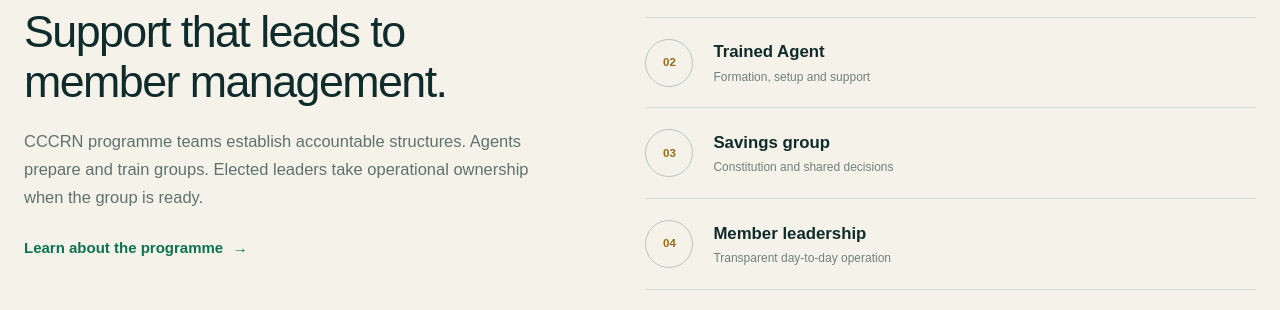
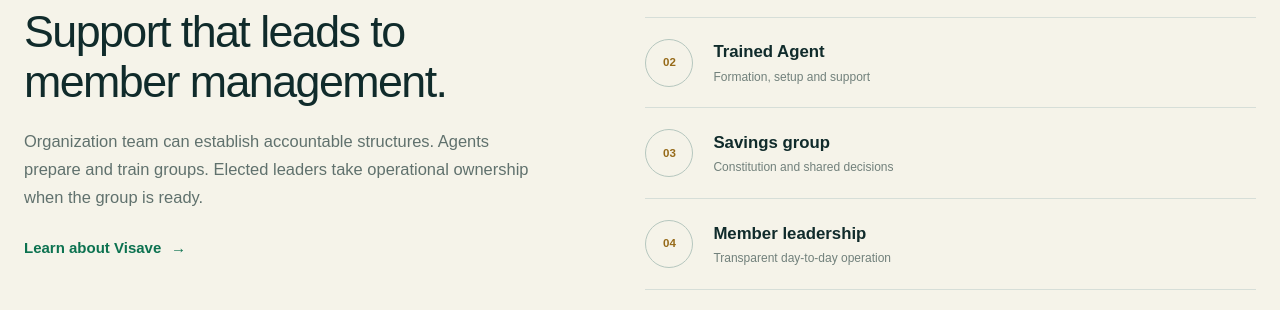
Before and after one commit to CCCRN26/visave, a Next.js app: page / in a window 1280 px wide. Shown: the part 1763-2073 px from the top of the page. Built offline with nearby package versions, Linux system fonts and the light colour scheme.

Commit message:
Update How It Works copy

```diff
--- a/src/app/page.js
+++ b/src/app/page.js
@@ -15,7 +15,7 @@ export default function Home(){return <main className="public-site">
     <div className="hero-visual"><div className="hero-accent" aria-hidden="true"/><div className="hero-image-clip"><Image src="/images/vsla-community-hero.png" alt="Illustrative community savings group reviewing records together" fill priority sizes="(max-width: 900px) 92vw, 52vw"/></div><div className="product-preview"><div className="preview-copy"><Image className="preview-logo" src="/cccrn-logo.png" alt="CCCRN logo" width={190} height={148}/><div><strong>Visave</strong><small>Clear records. Stronger groups.</small></div></div><div className="phone-stack" aria-label="Illustrative platform interface preview"><div className="phone phone-back"><span className="phone-speaker"/><div className="phone-screen"><small>GROUP OVERVIEW</small><b>Unity Savings Group</b><i/><i/><i/></div></div><div className="phone phone-front"><span className="phone-speaker"/><div className="phone-screen"><small>THIS MEETING</small><b>₦42,000</b><div className="mini-chart"><span/><span/><span/><span/></div><em>Reconciled ✓</em></div></div></div></div></div>
   </div></section>
   <section className="landing-section platform-support" id="solutions"><div className="section-heading"><p className="section-kicker">One connected platform</p><h2>Everything a savings group needs to operate with confidence.</h2><p>Visave is a digital records ledger for VSLAs and local savings groups, digitizing records and meetings, tracking transactions and peer-to-peer microloans while generating clean, verifiable report and data that enables embedded access to credit, healthcare and financial services.</p><p>Built for offline and online capabilities, it automatically syncs group accounting and targeted savings data once a connection is available.</p></div><div className="feature-grid">{features.map(([number,title,copy])=><article key={number}><span>{number}</span><h3>{title}</h3><p>{copy}</p></article>)}</div></section>
-  <section className="landing-section workflow-section"><div className="workflow-copy"><p className="section-kicker">How it works</p><h2>Support that leads to member management.</h2><p>CCCRN programme teams establish accountable structures. Agents prepare and train groups. Elected leaders take operational ownership when the group is ready.</p><Link href="/about">Learn about the programme <span aria-hidden="true">→</span></Link></div><ol className="workflow-steps"><li><span>01</span><div><b>Programme team</b><small>Governance and oversight</small></div></li><li><span>02</span><div><b>Trained Agent</b><small>Formation, setup and support</small></div></li><li><span>03</span><div><b>Savings group</b><small>Constitution and shared decisions</small></div></li><li><span>04</span><div><b>Member leadership</b><small>Transparent day-to-day operation</small></div></li></ol></section>
+  <section className="landing-section workflow-section"><div className="workflow-copy"><p className="section-kicker">How it works</p><h2>Support that leads to member management.</h2><p>Organization team can establish accountable structures. Agents prepare and train groups. Elected leaders take operational ownership when the group is ready.</p><Link href="/about">Learn about Visave <span aria-hidden="true">→</span></Link></div><ol className="workflow-steps"><li><span>01</span><div><b>Programme team</b><small>Governance and oversight</small></div></li><li><span>02</span><div><b>Trained Agent</b><small>Formation, setup and support</small></div></li><li><span>03</span><div><b>Savings group</b><small>Constitution and shared decisions</small></div></li><li><span>04</span><div><b>Member leadership</b><small>Transparent day-to-day operation</small></div></li></ol></section>
   <section className="landing-section value-section"><div className="value-panel"><p className="section-kicker">Designed for accountability</p><h2>Better records create stronger community institutions.</h2><div className="value-list"><span>Greater transparency</span><span>Easier supervision</span><span>Reliable financial histories</span><span>Member-managed operations</span></div></div><aside><p>Looking for a savings group near you?</p><h2>Discover groups that are open to new members.</h2><Link className="landing-primary" href="/find-a-group">Find a Group</Link></aside></section>
   <section className="final-cta"><p className="section-kicker">Start here</p><h2>Community savings, supported by better digital tools.</h2><div className="landing-actions"><Link className="landing-primary" href="/find-a-group">Find a Group</Link><Link className="landing-secondary light" href="/login">Platform Login <span aria-hidden="true">→</span></Link></div></section>
   <footer className="public-footer"><div className="public-brand"><Image className="public-brand-logo" src="/cccrn-logo.png" alt="CCCRN logo" width={190} height={148}/><span><strong>Visave</strong></span></div><p>Supporting transparent, member-led savings groups.</p><div><Link href="/about">About</Link><Link href="/join-a-group">Join a Group</Link><Link href="/contact">Contact</Link><Link href="/login">Login</Link></div></footer>
```
